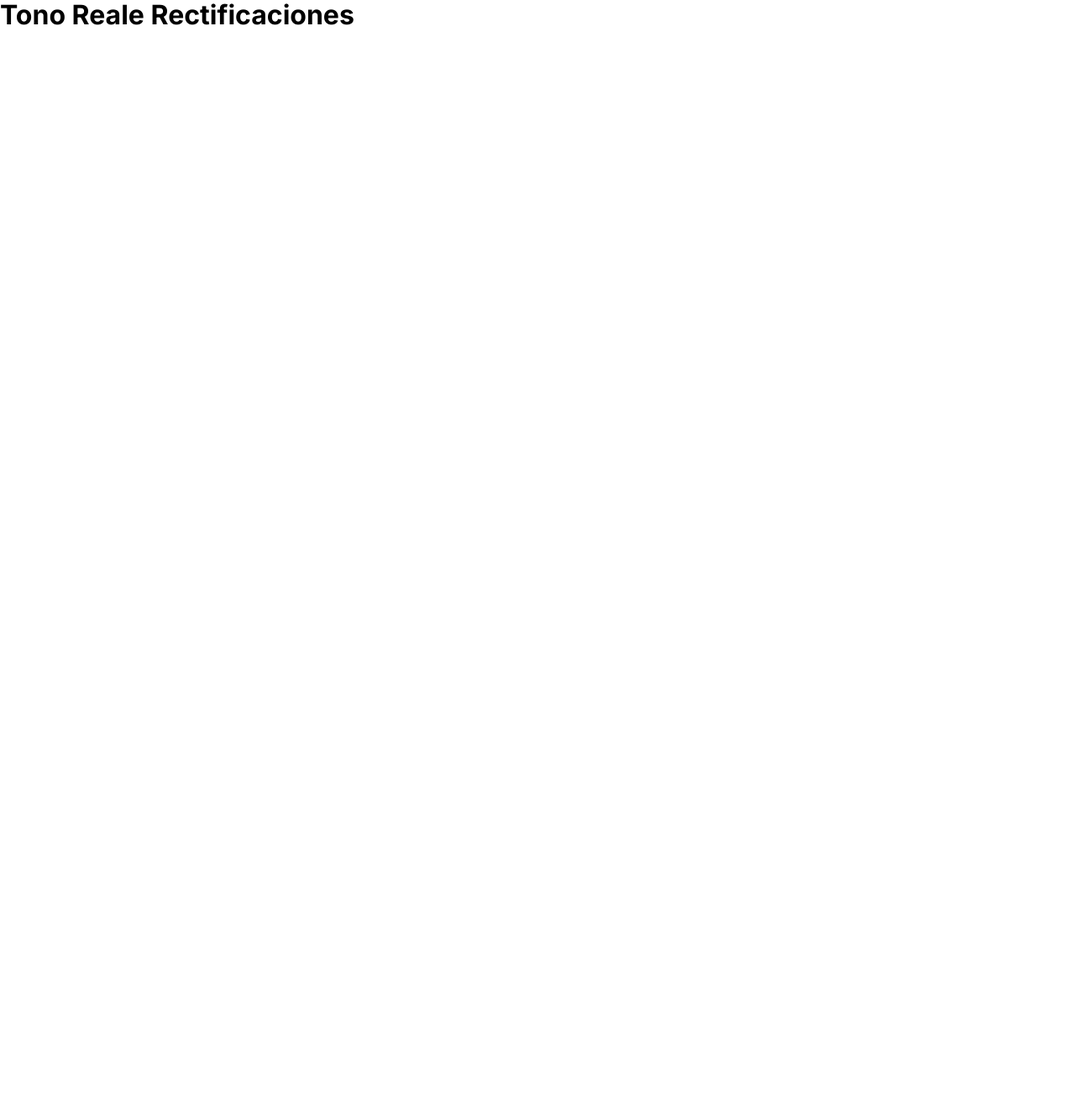
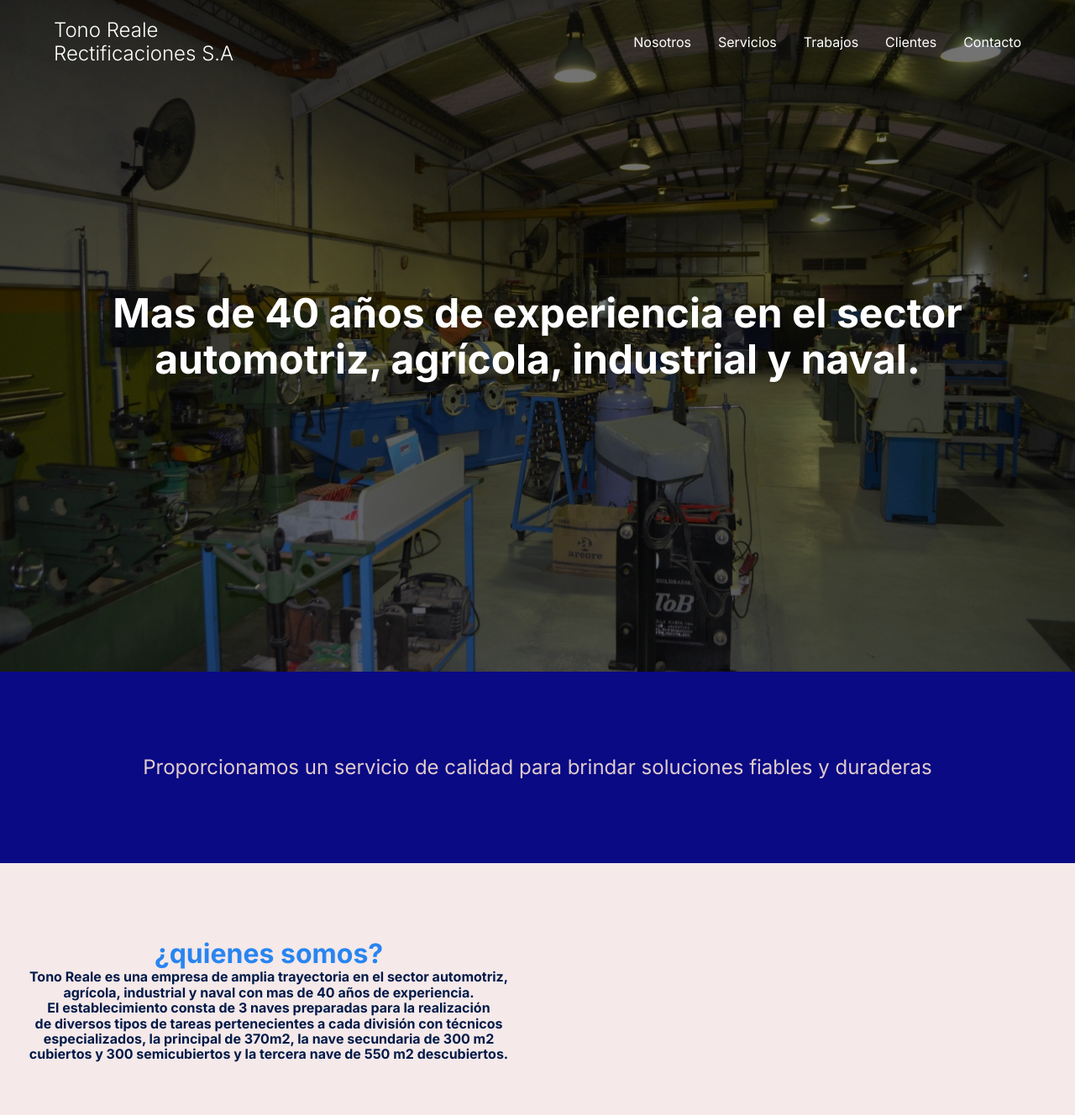
Before and after one commit to Guidoreale/mi-primera-web, a plain HTML site: page index.html in a window 1280 px wide. Shown: the whole page at 84% size. Before the commit the page ends 800 px from the top, so only its background shows below. Drawn offline with Linux system fonts and the light colour scheme.

Commit message:
agregado de los primeros div's y las primeras secciones con su modelado en css tentativo

```diff
--- a/css/estilos.css
+++ b/css/estilos.css
@@ -1,5 +1,152 @@
 @import url('https://fonts.googleapis.com/css2?family=Inter:wght@300;400;600;700&display=swap');
+
+:root{
+    --padding-container: 100px 0;
+    --color-titulo: #001a49;
+}
+
+
 
 body{
     font-family: 'Inter', sans-serif;
 }
+
+.container{
+    width: 90%;
+    max-width: 1200px;
+    margin: 0 auto;
+    overflow: hidden;
+    padding: var(--padding-container);
+}
+
+.principal::before{
+    content: "";
+    position: absolute;
+    top: 0;
+    left: 0;
+    width: 100%;
+    height: 100%;
+    background-image: linear-gradient(180deg, #0000008c 0%, #0000008c 100%), url(../imagenes/taller.jpg);
+    background-size: cover;
+    clip-path: polygon(0 0, 100% 0, 100% 100%, 50% 100%, 0 100%);
+    z-index: -1;
+}
+
+.principal{
+    width: 100%;
+    height: 100vh;
+    min-height: 600px;
+    max-height: 800px;
+    position: relative;
+    display: grid;
+    grid-template-rows: 100px 1fr;
+    color: #fff;
+}
+
+.nav{
+    --padding-container:0;
+    height: 100%;
+    display: flex;
+    align-items: center;
+
+}
+
+.nav-titulo{
+    font-weight: 200;
+    white-space:pre-line;
+}
+
+.nav-link{
+    margin-left: auto;
+    padding: 0;
+    display: grid;
+    grid-auto-flow: column;
+    grid-auto-columns: max-content;
+    gap: 2em;
+}
+
+.nav--items{
+    list-style: none;
+}
+
+.nav--links{
+    color: #fff;
+    text-decoration: none;
+
+}
+
+.nav-menu{
+    margin-left: auto;
+    cursor: pointer;
+    display: none;
+}
+
+.nav--menu{
+    display: block;
+    width: 30px;
+}
+
+.nav-cerrar{
+    display: var(--show, none);
+}
+
+/*principal container*/
+
+.principal-container{
+    min-width: 800px;
+    --padding-container:0;
+    display: grid;
+    grid-auto-rows: max-content;
+    align-content: center;
+    gap: 1em;
+    padding-bottom: 100px;
+    text-align: center;
+}
+
+.principal-titulo{
+    font-size: 3rem;
+
+}
+.confianza{
+    background-color:#0a0a85;
+	color:rgb(224, 203, 203);
+	min-width :100%;
+	position:relative;
+    text-align: center;
+    font-size: x-large;
+    vertical-align: middle;
+    bottom: auto;
+}
+
+.quienes-somos{
+    background-color: #f5e9e9;
+	min-width :100%;
+    min-height: 300px;
+	position:relative;
+    display: grid;
+    --padding-container:0;
+}
+
+.quienes-somos-texto{
+    color:rgb(40, 133, 240);
+    min-height: 100%;
+	min-width :50%;
+	position:relative;
+	margin-left:0;
+    top: 30%;
+	margin-right:auto;
+	left:0; right:50%;
+    text-align: center;
+    vertical-align: middle;
+}
+
+.quienes-somos-titulo{
+    font-size: xx-large;
+    font-weight:900;
+}
+
+.quienes-somos-parrafo{
+    color: #001a49;
+    font-size: medium;
+    white-space: pre-line;
+}
--- a/index.html
+++ b/index.html
@@ -10,6 +10,60 @@
     <link rel="stylesheet" href="./css/estilos.css">
 </head>
 <body>
-    <h1>Tono Reale Rectificaciones</h1>
+
+    <header class="principal">
+        <nav class="nav container">
+            <div class="nav-logo">
+                <h2 class="nav-titulo">Tono Reale
+                    Rectificaciones S.A</h2>
+            </div>
+
+            <ul class="nav-link nav-link-menu">
+                <li class="nav--items">
+                    <a href="#" class="nav--links">Nosotros</a>
+                </li>
+                <li class="nav--items">
+                    <a href="#" class="nav--links">Servicios</a>
+                </li>
+                <li class="nav--items">
+                    <a href="#" class="nav--links">Trabajos</a>
+                </li>
+                <li class="nav--items">
+                    <a href="#" class="nav--links">Clientes</a>
+                </li>
+                <li class="nav--items">
+                    <a href="#" class="nav--links">Contacto</a>
+                </li>
+
+                <img src="./imagenes/cerrar.svg" class="nav-cerrar" alt="icono para cerrar ventana.">
+            </ul>
+
+            <div class="nav-menu">
+                <img src="./imagenes/menu.svg" class="nav--menu" alt="icono de menu.">
+            </div>
+        </nav>
+        <section class="principal-container container">
+            <h1 class="principal-titulo">Mas de 40 años de experiencia
+                                        en el sector automotriz,
+                                        agrícola, industrial y naval.
+            </h1>
+        </section>
+    </header>
+
+    <main>
+        <section class="container about confianza">Proporcionamos un servicio de calidad para brindar soluciones fiables y duraderas</section>
+        <section class="container about quienes-somos">
+            <div class="quienes-somos-texto">
+                <h1 class="quienes-somos-titulo">¿quienes somos?</h1>
+                <h1 class="quienes-somos-parrafo">Tono Reale es una empresa de amplia trayectoria en el sector automotriz,
+                                                  agrícola, industrial y naval con mas de 40 años de experiencia.
+                                                  El establecimiento consta de 3 naves preparadas para la realización
+                                                  de diversos tipos de tareas pertenecientes a cada división con técnicos
+                                                  especializados, la principal de 370m2, la nave secundaria de 300 m2
+                                                  cubiertos y 300 semicubiertos y la tercera nave de 550 m2 descubiertos.</h1>
+            </div>
+        </section>
+    </main>
+
 </body>
 </html>
```
Also changed, not shown: imagenes/cerrar.svg (added), imagenes/menu.svg (added).
